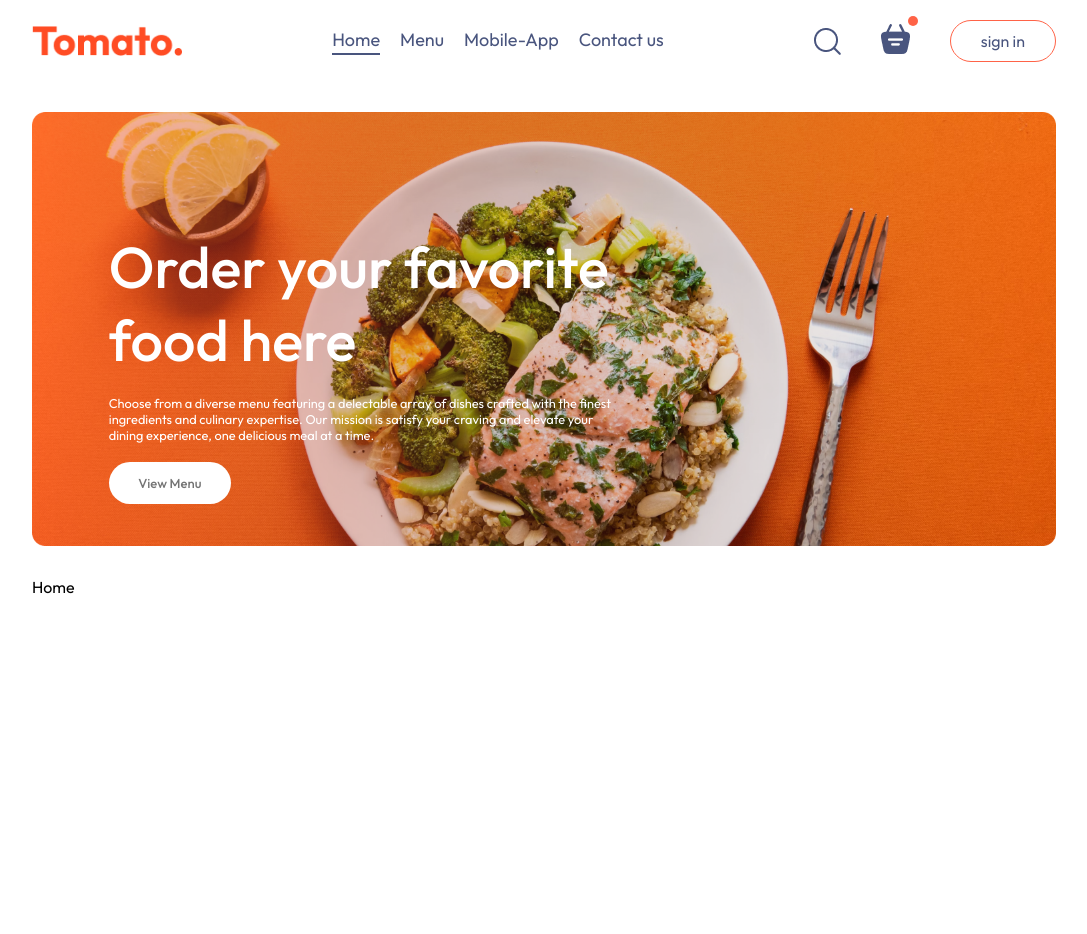
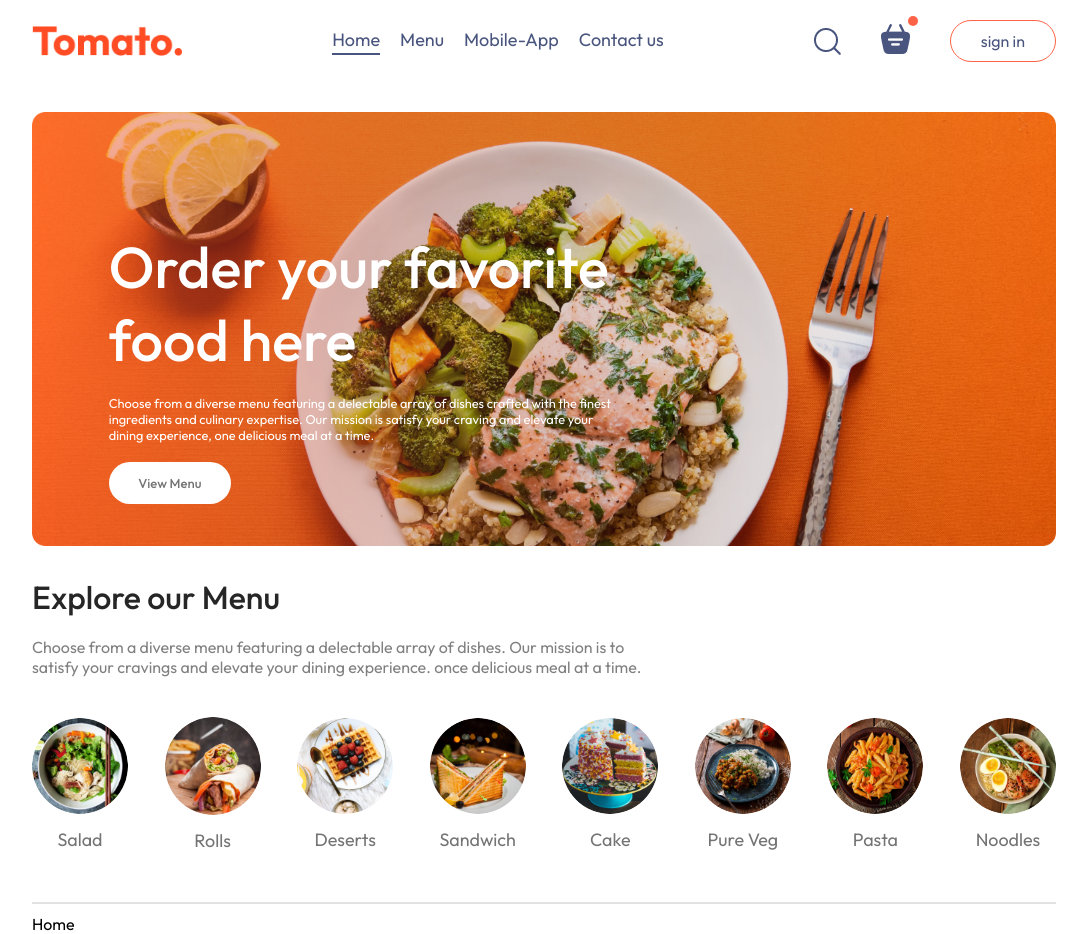
Before and after one commit to princebhayani/Food-Delivery-website, a React (Vite) app in the folder frontend/: page / in a window 1280 px wide. Shown: the whole page, without its empty margins (96-1183 px from the left). Before the commit the page ends 800 px from the top, so only its background shows below. Built offline with nearby package versions, Linux system fonts and the light colour scheme.

Commit message:
add explore menu component

```diff
--- /dev/null
+++ b/frontend/src/components/ExploreMenu/ExploreMenu.css
@@ -0,0 +1,51 @@
+.explore-menu {
+    display: flex;
+    flex-direction: column;
+    gap: 20px;
+}
+
+.explore-menu h1 {
+    color: #262626;
+    font-weight: 500;
+}
+
+.explore-menu-text {
+    max-width: 60%;
+    color: #808080;
+}
+
+.explore-menu-list {
+    display: flex;
+    justify-content: space-between;
+    align-items: center;
+    gap: 30px;
+    text-align: center;
+    margin: 20px 0px;
+    overflow-x: scroll;
+}
+
+.explore-menu-list::-webkit-scrollbar {
+    display: none;
+}
+
+.explore-menu-list-item img {
+    width: 7.5vw;
+    min-width: 80px;
+    cursor: pointer;
+    border-radius: 50%;
+    transition: 0.2s;
+}
+
+.explore-menu-list-item p {
+    margin-top: 10px;
+    color: #747474;
+    font-size: max(1.4vw, 16px);
+    cursor: pointer;
+}
+
+.explore-menu hr{
+    margin: 10px 0px;
+    height: 2px;
+    background-color: #e2e2e2;
+    border: none;
+}
--- /dev/null
+++ b/frontend/src/components/ExploreMenu/ExploreMenu.jsx
@@ -0,0 +1,28 @@
+import React from 'react'
+import "./ExploreMenu.css";
+import { menu_list } from '../../assets/assets';
+function ExploreMenu() {
+    return (
+        <div className='explore-menu' id="explore-menu">
+            <h1>
+            Explore our Menu
+            </h1>
+            <p className='explore-menu-text'>Choose from a diverse menu featuring a delectable array of dishes. Our mission is to satisfy your cravings and elevate your dining experience. once delicious meal at a time.</p>
+            <div className='explore-menu-list'>
+                {
+                    menu_list.map((item,index)=>{
+                        return(
+                            <div key={index} className='explore-menu-list-item'>
+                                <img src={item.menu_image} alt='' />
+                                <p>{item.menu_name}</p>
+                                </div>
+                        )
+                    })
+                }
+            </div>
+            <hr />
+        </div>
+    )
+}
+
+export default ExploreMenu
--- a/frontend/src/pages/Home/Home.jsx
+++ b/frontend/src/pages/Home/Home.jsx
@@ -1,11 +1,13 @@
 import React from 'react'
 import "./Home.css";
 import Header from '../../components/Header/Header';
+import ExploreMenu from '../../components/ExploreMenu/ExploreMenu';
 
 function Home() {
     return (
         <div>
             <Header />
+            <ExploreMenu />
             Home
         </div>
     )
```
